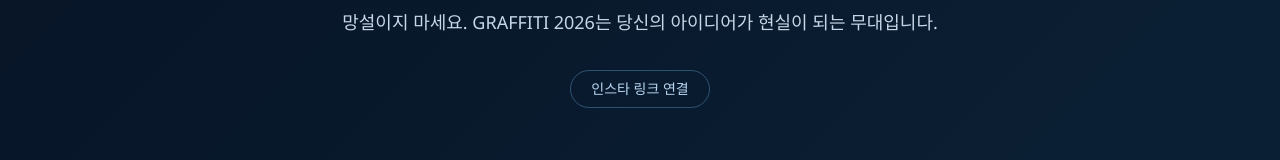
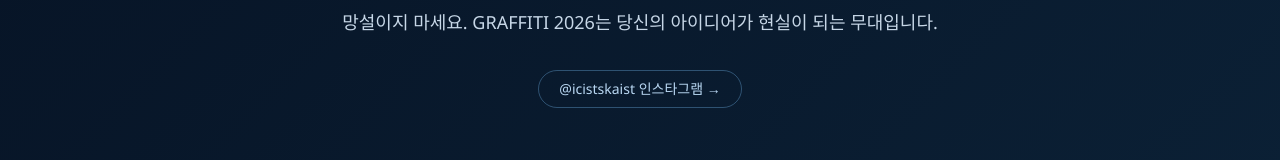
Before and after one commit to junseokl/GRAFFITI2026, a Next.js app: page / in a window 1280 px wide. Shown: the part 2815-2975 px from the top of the page. Built offline with nearby package versions, Linux system fonts and the light colour scheme; no server answers.

Commit message:
maybe final 2

```diff
--- a/app/game/play/shared.tsx
+++ b/app/game/play/shared.tsx
@@ -262,8 +262,8 @@
           <p className="eyebrow">Tickets</p>
           <h2 className="text-xl font-black">매칭권 보유 현황</h2>
           <p className="muted-label mt-1">
-            회사명 아래의 가격은 <strong>다음 라운드 매칭권 최소 주문 금액</strong>
-            (직전 매칭권 단계의 승자 중 최저가). 정산 전까지는 admin 이 설정한 초기값.
+            각 회사 매칭권의 가격은 <strong>이번 라운드 매칭권 최소 주문 금액</strong>
+            (직전 매칭권 단계 승자 중 최저가).
           </p>
         </div>
         <span className="phase-pill">개수</span>
--- a/app/page.tsx
+++ b/app/page.tsx
@@ -124,9 +124,14 @@
             망설이지 마세요. GRAFFITI 2026는 당신의 아이디어가 현실이 되는
             무대입니다.
           </p>
-          <div className="mt-8 inline-flex rounded-full border border-[#67a6d8]/40 px-5 py-2 text-sm font-medium text-[#b9d7f2]">
-            인스타 링크 연결
-          </div>
+          <a
+            href="https://www.instagram.com/icistskaist/"
+            target="_blank"
+            rel="noopener noreferrer"
+            className="mt-8 inline-flex items-center gap-2 rounded-full border border-[#67a6d8]/40 px-5 py-2 text-sm font-medium text-[#b9d7f2] transition hover:border-[#b9d7f2] hover:bg-white/10 hover:text-white"
+          >
+            @icistskaist 인스타그램 →
+          </a>
         </div>
       </section>
 
```
